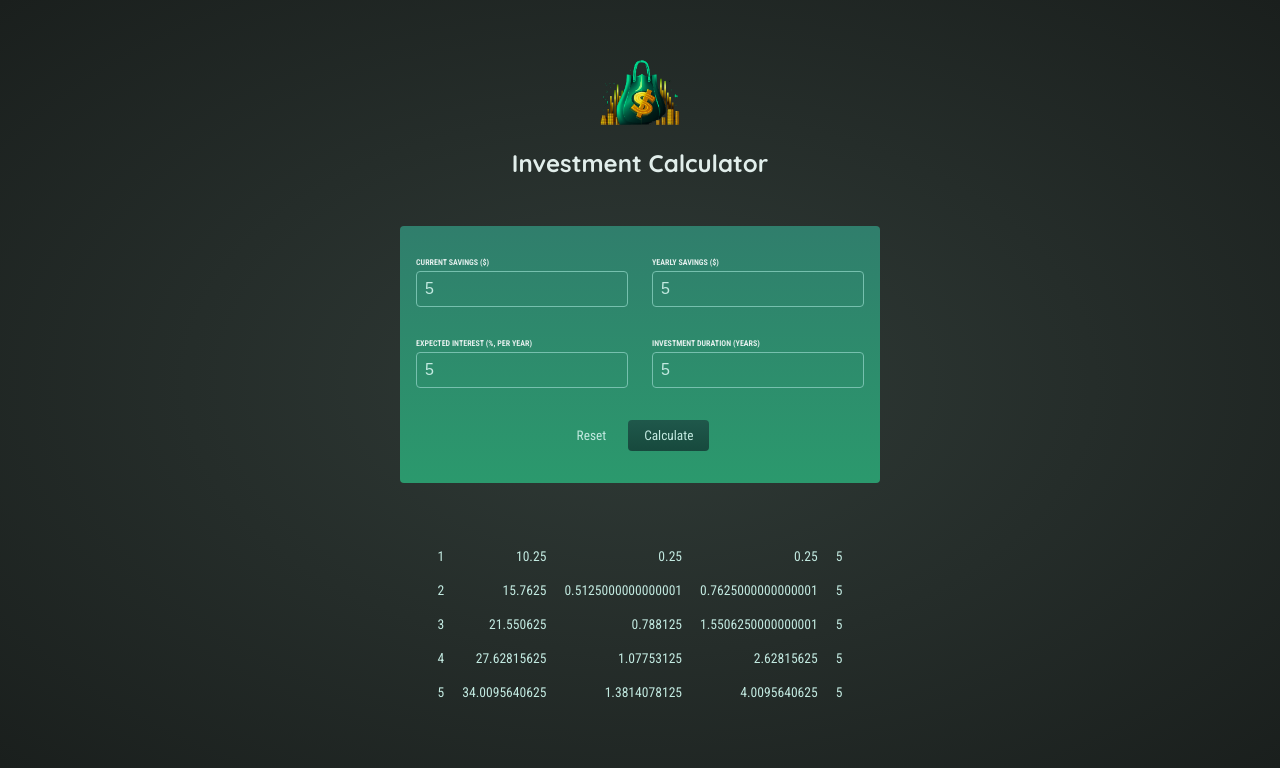
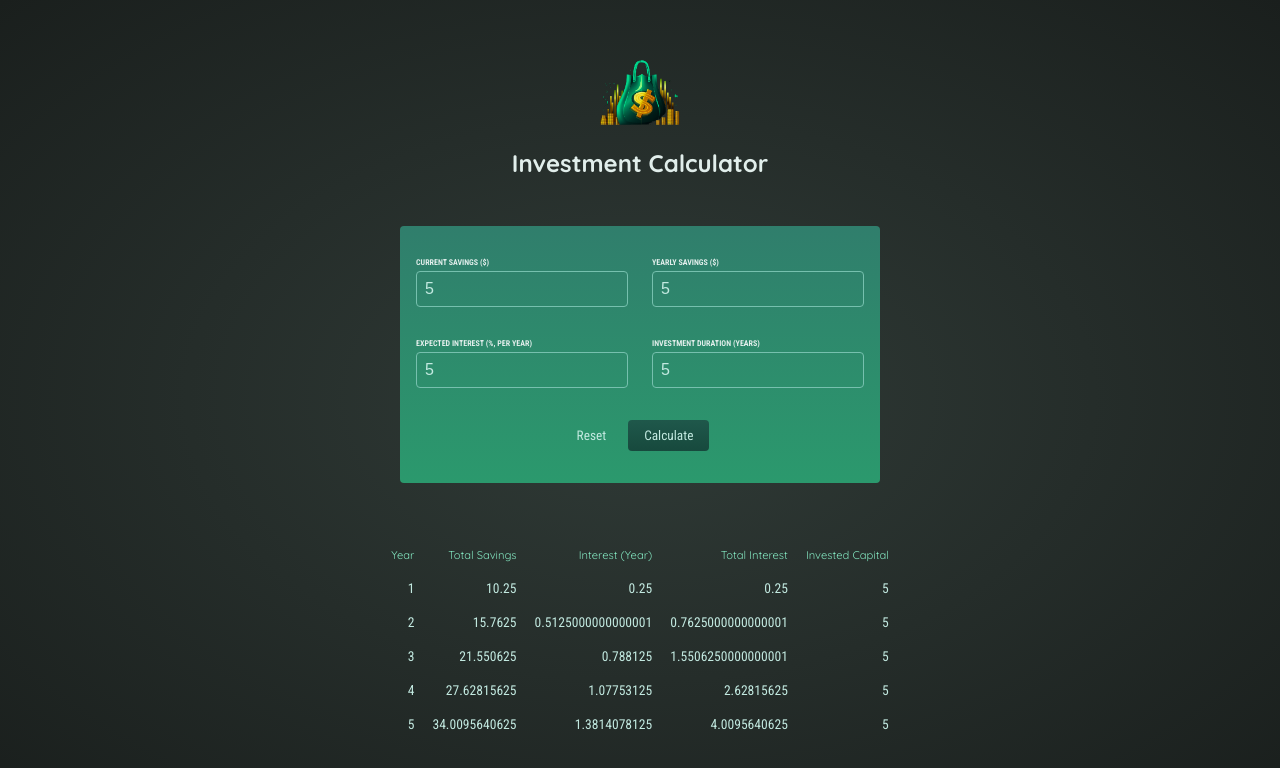
Before and after one commit to carlo-rigacci/investment-calculator, a React (Create React App) app: page / in a window 1280 px wide. Both pictures are taken after typing "5", "5", "5", "5" into the empty fields and a click on the button "Calculate". Shown: the top 768 px of the page. Built offline with nearby package versions, Linux system fonts and the light colour scheme.

Commit message:
Implemented the Head component for the table

```diff
--- a/src/components/table/table_body/Body.js
+++ b/src/components/table/table_body/Body.js
@@ -5,7 +5,7 @@ export default function Body({ yearlyData }) {
   return (
     <tbody>
       {yearlyData.map((data, index) => (
-        <Row key={index} dataForTheYear={data} />
+        <Row key={index} dataSet={data} />
       ))}
     </tbody>
   );
--- a/src/components/table/table_head/Head.js
+++ b/src/components/table/table_head/Head.js
@@ -1,10 +1,18 @@
 import './Head.css';
 import Row from '../table_row/Row';
+
+const headings = {
+  1: 'Year',
+  2: 'Total Savings',
+  3: 'Interest (Year)',
+  4: 'Total Interest',
+  5: 'Invested Capital',
+};
 
 export default function Head() {
   return (
     <thead>
-      {/* <Row /> */}
+      <Row dataSet={headings} />
     </thead>
   );
 }
--- a/src/components/table/table_row/Row.js
+++ b/src/components/table/table_row/Row.js
@@ -1,7 +1,7 @@
-export default function Row({ dataForTheYear }) {
+export default function Row({ dataSet }) {
   return (
     <tr>
-      {Object.values(dataForTheYear).map((data, index) => (
+      {Object.values(dataSet).map((data, index) => (
         <td key={index}>{data}</td>
       ))}
     </tr>
```
Also changed, not shown: src/App.js (+6 -6 lines).
